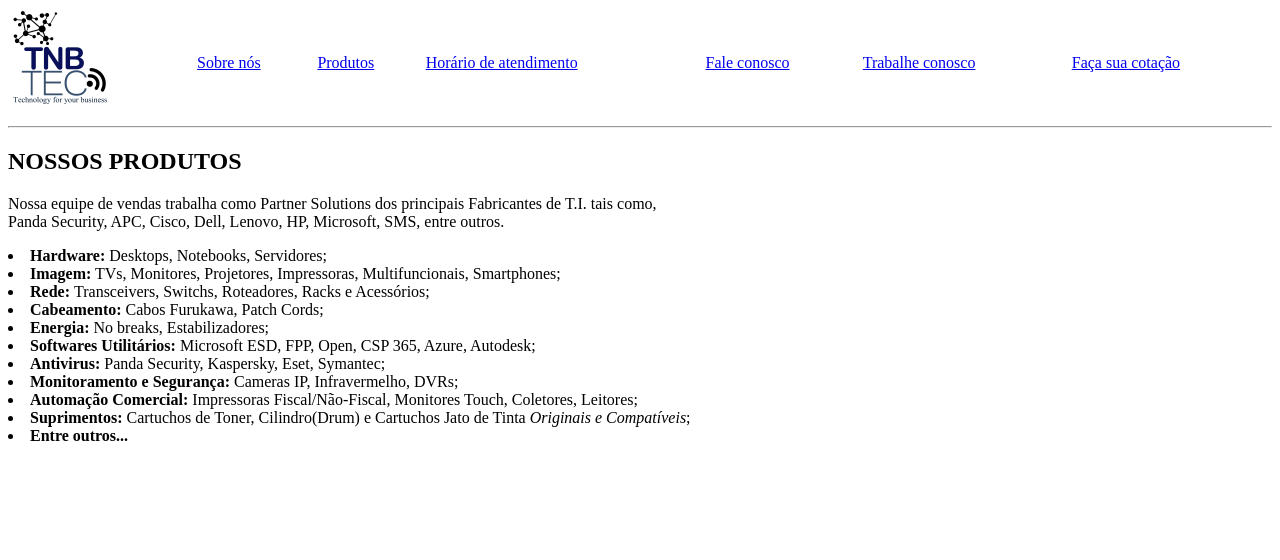
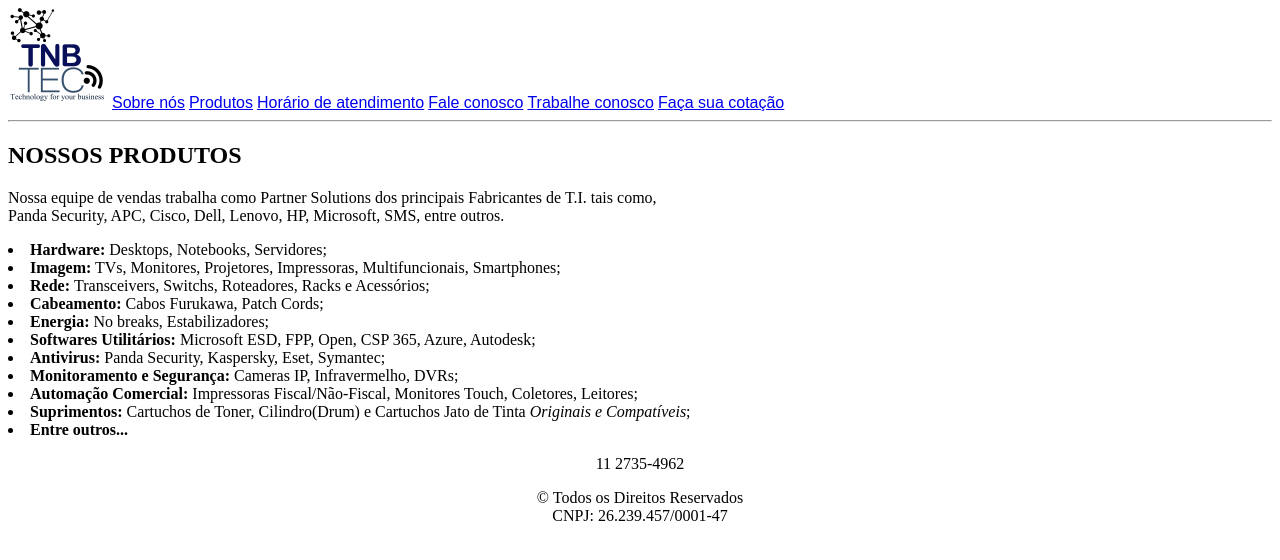
Before and after one commit to VictorGuariero/Repositorio-TEST-Portfolio, a plain HTML site: page produtos.html in a window 1280 px wide. Drawn offline with Linux system fonts and the light colour scheme.

Commit message:
V003
V003 - com footer

```diff
--- /dev/null
+++ b/estilo.css
@@ -0,0 +1,11 @@
+.menu {
+    background-color:white;
+ }
+
+.menu a {
+    font-family: Arial, Helvetica, sans-serif;
+}
+
+#copyrite {
+    text-align: center;
+}
--- a/produtos.html
+++ b/produtos.html
@@ -1,25 +1,22 @@
 <!DOCTYPE html>
 <html lang="pt-br">
     <head>
-    <meta charset="UTF-8">
-    <title>Produtos - TNB TEC</title>
+        <meta charset="UTF-8">
+        <link rel="stylesheet" href="estilo.css" type="text/css">
+        <title>Produtos - TNB TEC</title>
     </head>
     <body>
-        <!-- Início do Menu -->
-        <table width="100%" >
-            <tr>
-                <td> <a href="index.html"><img width="100px" src="./imagens/LOGO.png" alt="Home - Logo TNB TEC"></a></td>
-                <td> <a href="sobre.nos.html">Sobre nós</a></td>
-                <td> <a href="produtos.html">Produtos</a></td>
-                <td> <a href="horario.de.atendimento.html">Horário de atendimento</a></td>
-                <td> <a href="fale.conosco.html">Fale conosco</a></td>
-                <td> <a href="trabalhe.conosco.html">Trabalhe conosco</a></td>
-                <td> <a href="cotacao.html">Faça sua cotação</a></td>
-            </tr>
-
-
-        </table>
-        <!-- Fim do Menu -->
+    <!-- Início do Menu -->
+        <nav class="menu">
+            <a href="index.html"><img width="100px" src="./imagens/LOGO.png" alt="Home - Logo TNB TEC"></a>
+            <a href="sobre.nos.html">Sobre nós</a>
+            <a href="produtos.html">Produtos</a>
+            <a href="horario.de.atendimento.html">Horário de atendimento</a>
+            <a href="fale.conosco.html">Fale conosco</a>
+            <a href="trabalhe.conosco.html">Trabalhe conosco</a>
+            <a href="cotacao.html">Faça sua cotação</a>
+        </nav>
+    <!-- Fim do Menu -->
         <hr>
         <h2> NOSSOS PRODUTOS </h2>
 
@@ -61,6 +58,12 @@
             </li>
 
 
+            <footer id="copyrite">
 
+
+                <p>11 2735-4962</p>
+                <p> &copy; Todos os Direitos Reservados  <br> CNPJ: 26.239.457/0001-47 <br>  </p>
+
+            </footer>
 </body>
 </html>
```
Also changed, not shown: cotacao.html (+22 -14 lines), fale.conosco.html (+20 -13 lines), horario.de.atendimento.html (+20 -14 lines), index.html (+26 -2 lines), sobre.nos.html (+21 -13 lines), trabalhe.conosco.html (+22 -14 lines).
